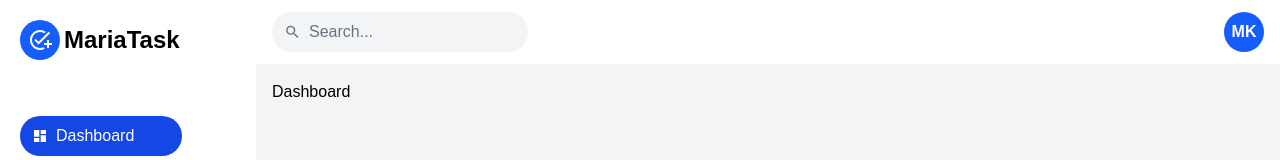
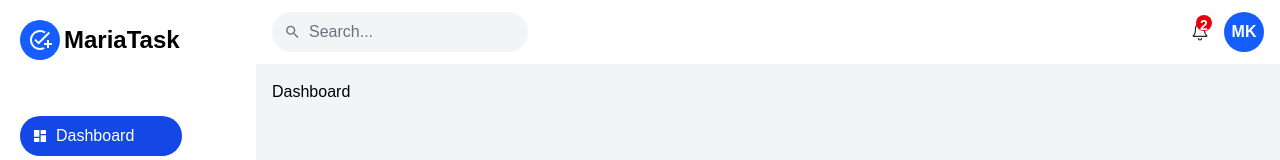
Before and after one commit to AleksKen/ClientTaskManager, a React (Vite) app in the folder client/: page /dashboard in a window 1280 px wide. Shown: the top 160 px of the page. Built offline with nearby package versions, Linux system fonts and the light colour scheme.

Commit message:
Переходим к доске задач

```diff
--- a/client/src/App.jsx
+++ b/client/src/App.jsx
@@ -1,6 +1,6 @@
 import Login from "./pages/Login.jsx";
 import {Navigate, Outlet, Route, Routes, useLocation} from "react-router-dom";
-import React from "react";
+import React, {Fragment, useRef, useState} from "react";
 import Dashboard from "./pages/Dashboard.jsx";
 import Tasks from "./pages/Tasks.jsx";
 import Users from "./pages/Users.jsx";
@@ -8,6 +8,12 @@ import {Toaster} from "sonner";
 import Sidebar from "./components/Sidebar.jsx";
 import Trash from "./pages/Trash.jsx";
 import Navbar from "./components/Navbar.jsx";
+import {useDispatch, useSelector} from "react-redux";
+import {setOpenSidebar} from "./redux/slices/authSlice.js";
+import {Transition} from "@headlessui/react";
+import clsx from "clsx";
+import {IoClose} from "react-icons/io5";
+
 
 function Layout() {
     // const {user} = useSelector((state) => state.auth);
@@ -18,7 +24,7 @@ function Layout() {
             <div className='w-1/5 h-screen bg-white sticky top-0 hidden md:block'>
                 <Sidebar/>
             </div>
-            {/*{MobileSidebar}*/}
+            <MobileSidebar/>
             <div className="flex-1 overflow-y-auto">
                 <Navbar/>
                 <div className='p-4 2xl:px-10'>
@@ -30,6 +36,51 @@ function Layout() {
         <Navigate to="/login" state={{from: location}} replace/>
     );
 }
+
+const MobileSidebar = () => {
+    const {isSidebarOpen} = useSelector((state) => state.auth);
+    const mobileMenuRef = useRef(null);
+    const dispatch = useDispatch();
+    const closeSidebar = () => {
+        dispatch(setOpenSidebar(false));
+    };
+    return (
+        <>
+            <Transition
+                show={isSidebarOpen}
+                as={Fragment}
+                enter='transition-opacity duration-700'
+                enterFrom= 'opacity-x-10'
+                enterTo='opacity-x-100'
+                leave='transition-opacity duration-700'
+                leaveFrom='opacity-x-100'
+                leaveTo='opacity-x-0'
+            >
+                {(ref) => (<div ref={(node) => (mobileMenuRef.current = node)}
+                className={clsx('md:hidden w-full h-full bg-black/40 transition-all duration-700 transform',
+                    isSidebarOpen ? 'translate-x-0' : 'translate-x-full'
+                )}
+                onClick={() => closeSidebar()}
+                >
+                    <div className='bg-white w-3/4 h-full'>
+                        <div className='w-full flex px-5 mt-5 justify-end'>
+                            <button
+                            onClick={() => closeSidebar()}
+                            className='flex items-end justify-end'
+                            >
+                                <IoClose size={25}/>
+                            </button>
+                        </div>
+                        <div className='-mt-10'>
+                                <Sidebar/>
+                        </div>
+                    </div>
+                </div>)}
+            </Transition>
+        </>
+    );
+};
+
 
 function App() {
     return (
--- a/client/src/components/Navbar.jsx
+++ b/client/src/components/Navbar.jsx
@@ -3,6 +3,7 @@ import {useDispatch, useSelector} from "react-redux";
 import {setOpenSidebar} from "../redux/slices/authSlice.js";
 import {MdOutlineSearch} from "react-icons/md";
 import UserAvatar from "./UserAvatar.jsx";
+import NotificationPanel from "./NotificationPanel.jsx";
 
 const Navbar = () => {
     const {user} = useSelector((state) => state.auth);
@@ -25,7 +26,7 @@ const Navbar = () => {
         </div>
 
         <div className='flex gap-2 items-center'>
-            {/*<NotificationPanel/>*/}
+            <NotificationPanel/>
             <UserAvatar/>
         </div>
     </div>
--- /dev/null
+++ b/client/src/components/NotificationPanel.jsx
@@ -0,0 +1,150 @@
+import {useState, Fragment} from 'react';
+import {HiBellAlert} from "react-icons/hi2";
+import {BiSolidMessageRounded} from "react-icons/bi";
+import {Popover, Transition} from "@headlessui/react";
+import {IoIosNotificationsOutline} from "react-icons/io";
+import moment from "moment";
+import {Link} from "react-router-dom";
+
+const data = [
+    {
+        _id: "65c5bbf3787832cf99f28e6d",
+        team: [
+            "65c202d4aa62f32ffd1303cc",
+            "65c27a0e18c0a1b750ad5cad",
+            "65c30b96e639681a13def0b5",
+        ],
+        text: "New task has been assigned to you and 2 others. The task priority is set a normal priority, so check and act accordingly. The task date is Thu Feb 29 2024. Thank you!!!",
+        task: null,
+        notiType: "alert",
+        isRead: [],
+        createdAt: "2024-02-09T05:45:23.353Z",
+        updatedAt: "2024-02-09T05:45:23.353Z",
+        __v: 0,
+    },
+    {
+        _id: "65c5f12ab5204a81bde866ab",
+        team: [
+            "65c202d4aa62f32ffd1303cc",
+            "65c30b96e639681a13def0b5",
+            "65c317360fd860f958baa08e",
+        ],
+        text: "New task has been assigned to you and 2 others. The task priority is set a high priority, so check and act accordingly. The task date is Fri Feb 09 2024. Thank you!!!",
+        task: {
+            _id: "65c5f12ab5204a81bde866a9",
+            title: "Test task",
+        },
+        notiType: "alert",
+        isRead: [],
+        createdAt: "2024-02-09T09:32:26.810Z",
+        updatedAt: "2024-02-09T09:32:26.810Z",
+        __v: 0,
+    },
+];
+
+const ICONS = {
+    alert: (
+        <HiBellAlert className='h-5 w-5 text-gray-600 group-hover:text-indigo-600'/>
+    ),
+    message: (
+        <BiSolidMessageRounded className='h-5 w-5 text-gray-600 group-hover:text-indigo-600'/>
+    )
+};
+
+const NotificationPanel = () => {
+    const [open, setOpen] = useState(false);
+    const [selected, setSelected] = useState(null);
+    // const {data, refetch} = useGetNotificationsQuery();
+    // const [markAsRead] = useMarkNotiAsReadMutation();
+    const readHandler = () => {
+    };
+    const callsToAction = [
+        {name: 'Cancel', href: '#', icon: ''},
+        {
+            name: 'Mark All Read',
+            href: '#',
+            icon: '',
+            onClick: () => readHandler('all', ''),
+        },
+    ];
+
+    return (
+        <Popover content='relative'>
+            <Popover.Button className='inline-flex items-center outline-none'>
+                <div className='w-8 h-8 flex items-center justify-center text-gray-800 relative'>
+                    <IoIosNotificationsOutline className='text-2xl'/>
+                    {data.length > 0 && (
+                        <span className='absolute text-center top-0 right-1 text-sm text-white
+                        font-semibold w-4 h-4 rounded-full bg-red-600'>
+                            {data?.length}
+                        </span>
+                    )}
+                </div>
+            </Popover.Button>
+
+            <Transition
+                as={Fragment}
+                enter='transition ease-out duration-200'
+                enterFrom='opacity-0 translate-y-1'
+                enterTo='opacity-100 translate-y-0'
+                leave='transition ease-in duration-150'
+                leaveFrom='opacity-100 translate-y-0'
+                leaveTo='opacity-0 translate-y-1'
+            >
+                <Popover.Panel className='absolute -right-16 md:-right-2 z-10 mt-5 flex w-screen max-w-max  px-4'>
+                    {({close}) =>
+                        data?.length > 0 && (
+                            <div
+                                className='w-screen max-w-md flex-auto overflow-hidden rounded-3xl bg-white text-sm leading-6 shadow-lg ring-1 ring-gray-900/5'>
+                                <div className='p-4'>
+                                    {data?.slice(0, 5).map((item, index) => (
+                                        <div
+                                            key={item._id + index}
+                                            className='group relative flex gap-x-4 rounded-lg p-4 hover:bg-gray-50'
+                                        >
+                                            <div
+                                                className='mt-1 h-8 w-8 flex items-center justify-center rounded-lg bg-gray-200 group-hover:bg-white'>
+                                                {ICONS[item.notiType]}
+                                            </div>
+
+                                            <div
+                                                className='cursor-pointer'
+                                                onClick={() => viewHandler(item)}
+                                            >
+                                                <div
+                                                    className='flex items-center gap-3 font-semibold text-gray-900 capitalize'>
+                                                    <p> {item.notiType}</p>
+                                                    <span className='text-xs font-normal lowercase'>
+                              {moment(item.createdAt).fromNow()}
+                            </span>
+                                                </div>
+                                                <p className='line-clamp-1 mt-1 text-gray-600'>
+                                                    {item.text}
+                                                </p>
+                                            </div>
+                                        </div>
+                                    ))}
+                                </div>
+                                <div className='grid grid-cols-2 divide-x bg-gray-50'>
+                                    {callsToAction.map((item) => (
+                                        <Link
+                                            key={item.name}
+                                            onClick={
+                                                item?.onClick ? () => item.onClick() : () => close()
+                                            }
+                                            className='flex items-center justify-center gap-x-2.5 p-3 font-semibold text-blue-600 hover:bg-gray-100'
+                                        >
+                                            {item.name}
+                                        </Link>
+                                    ))}
+                                </div>
+                            </div>
+                        )
+                    }
+                </Popover.Panel>
+            </Transition>
+        </Popover>
+    );
+};
+
+export default NotificationPanel;
```
